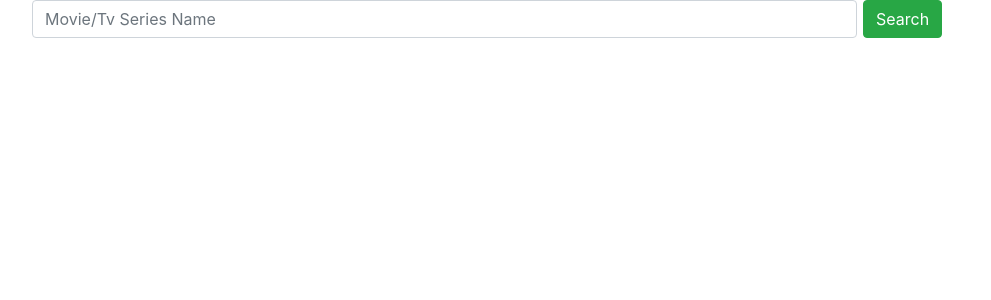
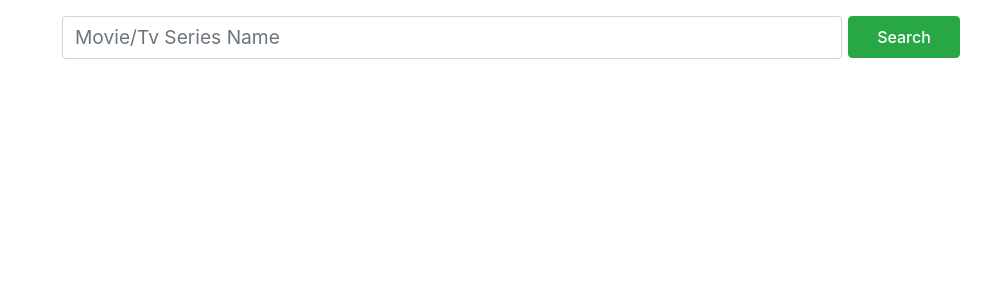
Before and after one commit to ozkancinar/Watch-And-Talk, a Django app: page / in a window 1280 px wide. Shown: the top 300 px of the page, without its empty margins (53-1044 px from the left). Run offline with Django 3.2, Linux system fonts and the light colour scheme; parts of the project's set-up code (start-up, migrations or seed data) failed here and were passed over; some libraries are stand-ins or nearby versions.

Commit message:
layout changes

```diff
--- a/app/controllers/movies_controller.py
+++ b/app/controllers/movies_controller.py
@@ -88,8 +88,6 @@ def save_movie_in_range(start, end, logger):
 def save_all_movies_from_imdb(start_index=1, limit=9999999):
     # from app.controllers.movies_controller import *
     # python manage.py shell --settings=fepisode.settings.dev
-    # limit = 9999999
-    # basicconfig kullanma ayrı ayrı tanımla
     formatter = logging.Formatter('%(levelname)s %(asctime)s %(message)s', datefmt='%d/%m/%Y %H:%M:%S')
     logger = logging.getLogger(__name__)
     consoleHandler = logging.StreamHandler()
@@ -100,9 +98,7 @@ def save_all_movies_from_imdb(start_index=1, limit=9999999):
     logger.addHandler(filehandler)
     logger.setLevel(logging.INFO)
     logger.info('start {}-{}'.format(str(start_index), str(limit)))
-    # for a in range(start_index, limit, 100):
-    #     pass
-    # divide by 3 workers
+
     # each worker has 10 thread
     a = int((limit - start_index) / 3)
     p1 = multiprocessing.Process(target=save_movie_in_range, args=(start_index, start_index + a, logger))
--- a/app/templates/app/base.html
+++ b/app/templates/app/base.html
@@ -9,12 +9,13 @@
     <link href="https://fonts.googleapis.com/icon?family=Material+Icons" rel="stylesheet">
     <link rel="stylesheet" href="https://code.jquery.com/ui/1.12.1/themes/smoothness/jquery-ui.css">
     <!--Materialize-->
-<!--     <link type="text/css" rel="stylesheet" href="{% static '/css/materialize.min.css' %}"  media="screen,projection"/> -->
+    <!--     <link type="text/css" rel="stylesheet" href="{% static '/css/materialize.min.css' %}"  media="screen,projection"/> -->
     <!--Bootstrap-->
     <link rel="stylesheet" href="https://stackpath.bootstrapcdn.com/bootstrap/4.5.2/css/bootstrap.min.css"
         integrity="sha384-JcKb8q3iqJ61gNV9KGb8thSsNjpSL0n8PARn9HuZOnIxN0hoP+VmmDGMN5t9UJ0Z" crossorigin="anonymous">
 
     <link rel="stylesheet" href="{% static '/css/loader.css' %}">
+    <link rel="stylesheet" href="{% static '/css/style.css' %}">
     <style>
 
     </style>
@@ -40,24 +41,15 @@
 <script src="https://stackpath.bootstrapcdn.com/bootstrap/4.5.2/js/bootstrap.min.js"
     integrity="sha384-B4gt1jrGC7Jh4AgTPSdUtOBvfO8shuf57BaghqFfPlYxofvL8/KUEfYiJOMMV+rV"
     crossorigin="anonymous"></script>
-<!--Materialize-->
+<script>
+    var search_url = '{% url "search_movie" %}';
+    var movie_detail_url = '{% url "movie_detail" slug=0 %}';
+    var movie_save_url = '{% url "movie_save" %}';
+</script>
+<script src="{% static '/js/main.js' %}"></script>
 
 <script>
-    var csrftoken = Cookies.get('csrftoken');
-    function csrfSafeMethod(method) {
-        // these HTTP methods do not require CSRF protection
-        return (/^(GET|HEAD|OPTIONS|TRACE)$/.test(method));
-    }
-    $.ajaxSetup({
-        beforeSend: function (xhr, settings) {
-            if (!csrfSafeMethod(settings.type) && !this.crossDomain) {
-                xhr.setRequestHeader("X-CSRFToken", csrftoken);
-            }
-        }
-    });
-    $('#search_form').on('submit', function(e){
-        $('.loader').prop('hidden', false);
-    });
+
 </script>
 {% block js %}
 {% endblock %}
--- a/app/templates/app/search_bar.html
+++ b/app/templates/app/search_bar.html
@@ -1,5 +1,5 @@
 <div class="container">
-    <div class="row">
+    <div class="search-bar-group row">
         <form class="col col-sm-12 col-lg-12 col-xs-12" id='search_form' method="GET" action="{% url 'display_search_results' %}">
             <div class="form-group row">
                 <div class="col-sm-9 col-lg-9 col-xs-9">
@@ -7,14 +7,10 @@
                            placeholder="Movie/Tv Series Name" autocomplete="off">
                 </div>
                 <div class="col-sm-3" style="margin-left: -1.5em;">
-                    <button class="btn btn-success" id="search" type="submit" name="action">Search</button>
+                    <button class="btn btn-success btn-search" id="search" type="submit" name="action">Search</button>
                 </div>
             </div>
 
         </form>
     </div>
 </div>
-
-{% block js %}
-
-{% endblock %}
--- /dev/null
+++ b/static/css/style.css
@@ -0,0 +1,86 @@
+*{
+	margin: 0px;
+	padding: 0px;
+}
+
+body{
+	margin: 0px;
+	padding: 0px;
+	width: 100%;
+	/* background-color: #E2E2E2 !important; */
+}
+
+.pull-right {
+	float: right !important;
+}
+.pull-left {
+	float: left !important;
+}
+
+.row{
+	margin-left: 0px;
+	margin-right: 0px;
+	padding-left: 0px;
+	padding-right: 0px;
+}
+
+.hidden{
+	display: none;
+}
+
+/* --- Movie List Page ----  */
+/* .movie-list{
+
+} */
+
+.movie-list ul{
+	list-style: none;
+}
+
+.movie-list-item{
+	border-radius: 1%;
+	border-bottom: 1px solid #979696;
+	padding: 0.5em 0 0.5em 0 ;
+	/* box-shadow: 0px 2px 2px 2px #5e5e5e33; */
+	box-shadow: 0 1px 1px rgba(0,0,0,0.15),
+              0 2px 2px rgba(0,0,0,0.15),
+              0 4px 4px rgba(0,0,0,0.15);
+              /* 0 8px 8px rgba(0,0,0,0.15); */
+	height: 11rem;
+	margin: 0.2em 0 0.2em 0;
+}
+
+.list-item-detail{
+	padding: 0.5em;
+}
+
+.img-container{
+	padding-right: 1em;
+}
+
+/* --- a --- */
+
+.thumbnail-md{
+	width: 6rem;
+	box-shadow: 0 1px 2px rgba(0,0,0,0.07),
+                0 2px 4px rgba(0,0,0,0.07),
+                0 4px 8px rgba(0,0,0,0.07),
+                0 8px 16px rgba(0,0,0,0.07),
+                0 16px 32px rgba(0,0,0,0.07),
+				0 32px 64px rgba(0,0,0,0.07);
+
+}
+
+/* Search Bar */
+.search-bar-group{
+	padding-top: 1em;
+}
+
+#search_input{
+	font-size: 1.2em;
+}
+.btn-search{
+	height: 2.6em;
+	width: 7em;
+	font-weight: 500;
+}
--- /dev/null
+++ b/static/js/main.js
@@ -0,0 +1,89 @@
+var csrftoken = Cookies.get('csrftoken');
+function csrfSafeMethod(method) {
+    // these HTTP methods do not require CSRF protection
+    return (/^(GET|HEAD|OPTIONS|TRACE)$/.test(method));
+}
+
+function fetch_search_input_proposal(request, response) {
+    $.ajax({
+        type: 'GET',
+        url: search_url,
+        contentType: 'application/json; charset=utf-8',
+        dataType: 'json',
+        data: { 'search_string': request.term },
+        success: function (data) {
+            console.log('success', data.length);
+            response(data);
+        },
+        error: function (data) {
+            console.log('error', data)
+        }
+    });
+}
+$(document).ready(function () {
+    $.ajaxSetup({
+        beforeSend: function (xhr, settings) {
+            if (!csrfSafeMethod(settings.type) && !this.crossDomain) {
+                xhr.setRequestHeader("X-CSRFToken", csrftoken);
+            }
+        }
+    });
+
+    $("#search_input").autocomplete({
+        source: function (request, response) {
+            fetch_search_input_proposal(request, response);
+        },
+        minlength: 0,
+        focus: function (event, ui) {
+            $("#search_input").val(ui.item.label);
+            return false;
+        },
+        select: function (event, ui) {
+            $("#search_input").val(ui.item.label);
+            if (ui.item.slug !== '' && ui.item.slug !== null) {
+                //saved
+                var url_m = movie_detail_url;
+                url_m = url_m.replace('0', ui.item.slug);
+                $(location).attr('href', url_m);
+            } else {
+                $.ajax({
+                    type: 'POST',
+                    url: movie_save_url,
+                    contentType: 'application/json; charset=utf-8',
+                    dataType: 'json',
+                    data: JSON.stringify({ 'imdbid': ui.item.imdbid }),
+                    success: function (response) {
+                        var response_obj = JSON.parse(response);
+                        var url_m = movie_detail_url;
+                        url_m = url_m.replace('0', response_obj.slug);
+                        $(location).attr('href', url_m);
+
+                    },
+                    error: function (response) {
+                        // alert the error if any error occured
+                        console.log('error', response)
+                    }
+                });
+            }
+            // return false;
+        }
+    }).data('ui-autocomplete')._renderItem = function (ul, item) {
+        return $("<li class='ui-autocomplete-row'></li>")
+            .data("item.autocomplete", item)
+            .append("<img src=" + item.img + "width='50' height='70' style='margin: auto;' />")
+            .append('<b>' + item.label + '</b> <span>(' + item.year + ')</span>')
+            .appendTo(ul);
+    };
+    // .autocomplete( "instance" )._renderItem = function( ul, item ) {
+    //   return $( "<li>" )
+    //     .append("<div class='container'><div class='row'><div class='col col-sm-1 col-md-1 col-lg-1'>")
+    //     .append("<img src="+ item.img + " width='50px' height='70px' ></div>")
+    //     .append("<div class='col col-sm-4 col-md-4 col-lg-4'><p><b>" + item.label + "</b>")
+    //     .append(""+ item.year + ")" + "</p></div></div></div>" )
+    //     .appendTo( ul );
+    // };
+
+    $('#search_form').on('submit', function (e) {
+        $('.loader').prop('hidden', false);
+    });
+});
```
Also changed, not shown: app/templates/app/index.html (+0 -73 lines), app/templates/app/movie_list.html (+8 -8 lines).
